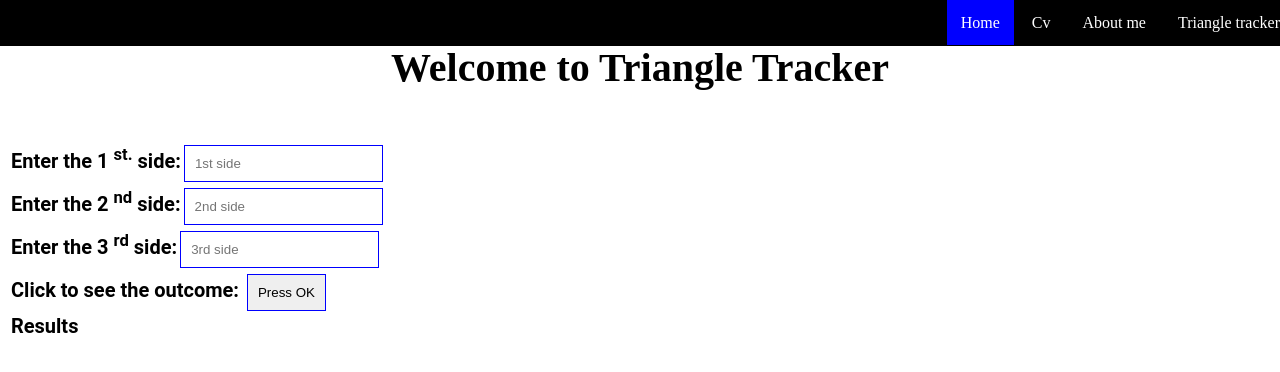
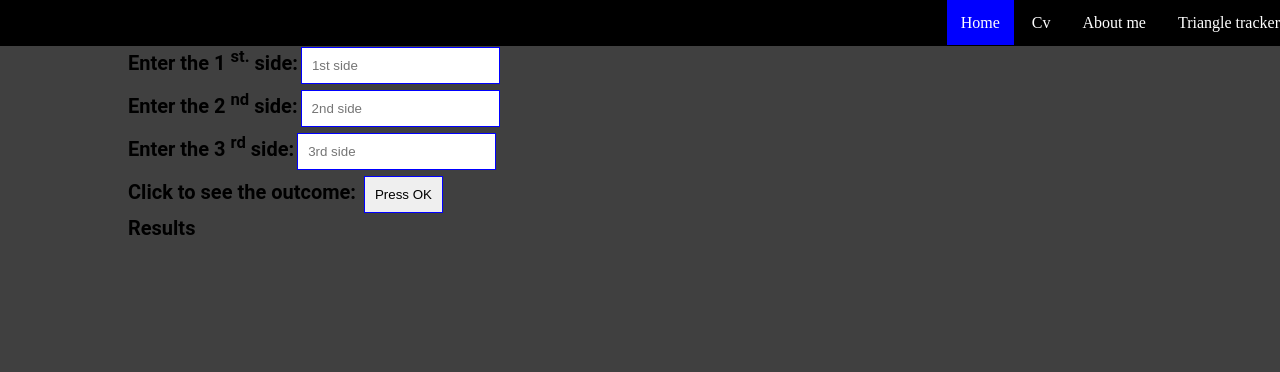
Before and after one commit to kipkemoimayor/Triangle_Tracker, a plain HTML site: page index.html in a window 1280 px wide. Drawn offline with Linux system fonts and the light colour scheme.

Commit message:
This commit is to change the background color

```diff
--- a/css/index.css
+++ b/css/index.css
@@ -3,16 +3,16 @@
   padding: 0;
   border: 0;
 }
-h1{
-  text-align: center;
-  font-size: 40px;
+body{
+  background-color: #404040;
 }
-#h1{
-
-  /*background-image: url(../images/preview.gif);
-  background-repeat: no-repeat;*/
-
-
+/*#h1{
+/*  height: auto;
+  font-style: normal;
+  font-family: sans-serif;
+  line-height: 10px;
+  word-spacing: 10px;
+  background-color:#535353;*/
 }
 
 .body form{
@@ -29,14 +29,6 @@ h1{
   font-family: 'Roboto',cursive;
   font-weight: bold;
   font-size: 20px;
-}
-.body{
-  background-color: white;
-  border: 1px solid white;
-  position: relative;
-  top:40px;
-
-
 }
 nav{
   width: 100%;
@@ -63,13 +55,7 @@ nav a:hover{
   position: relative;
   top: 44px;
 }
-/*.tra img{
-  height: auto;
-  width: 100%;*/
-
-
-
+.tra{
+  width: 80%;
+  margin: auto;
 }
-.tra{
-  clear:left;
-}
--- a/index.html
+++ b/index.html
@@ -13,7 +13,7 @@
       <a href="#">Triangle tracker</a>
     </nav>
     <div class="overal">
-      <h1>Welcome to Triangle Tracker</h1>
+
       <div class="tra">
         <div class="body">
           <form class="action" action="index.html" method="post">
```
